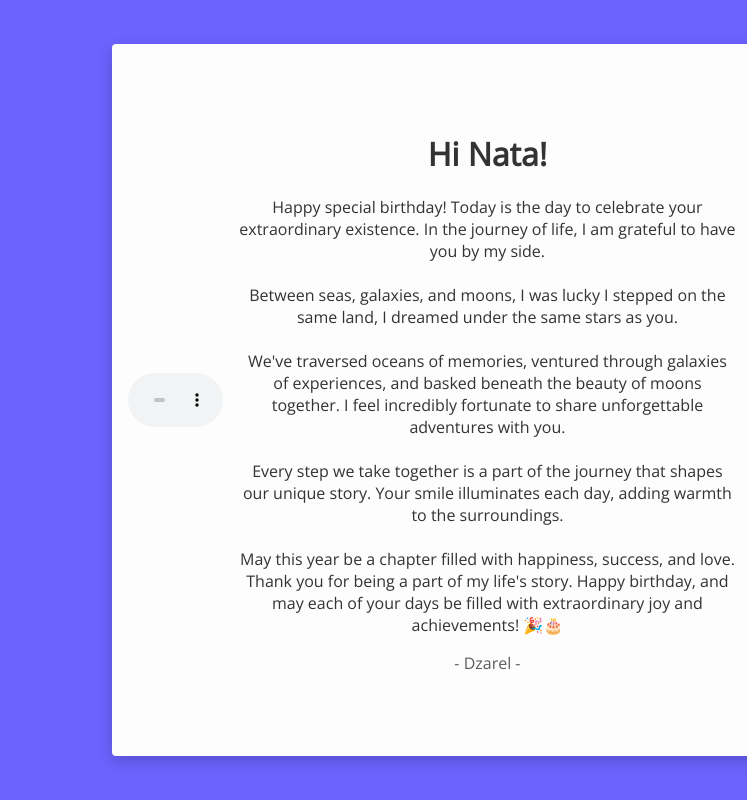
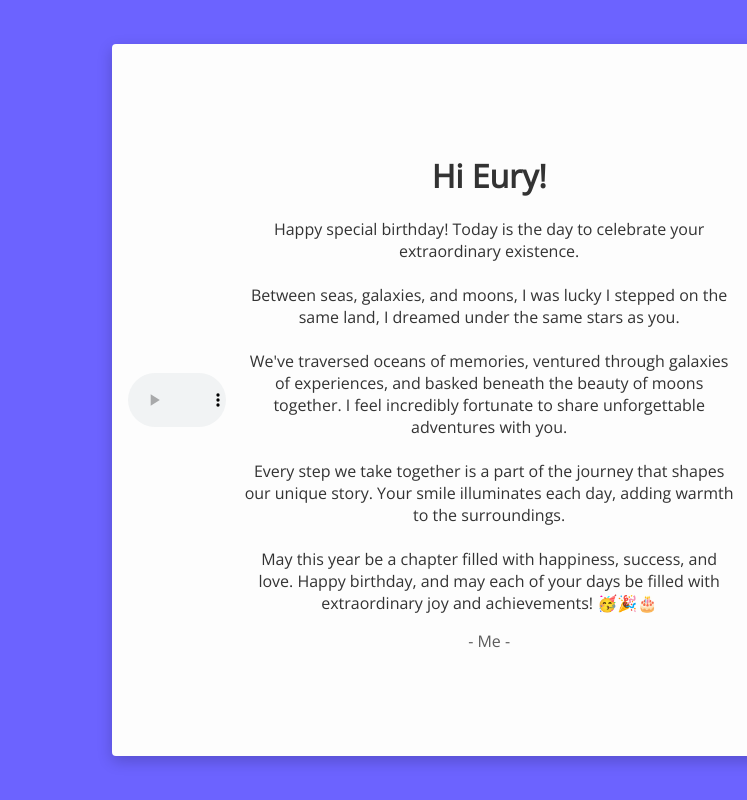
Before and after one commit to Frowcaloe/Birthday-, a plain HTML site: page index.html in a window 1280 px wide. Shown: the full height of the page, 0-747 px from the left. Drawn offline with nearby package versions, Linux system fonts and the light colour scheme.

Commit message:
Update index.html

```diff
--- a/index.html
+++ b/index.html
@@ -9,8 +9,8 @@
   <div class="card">
    <img src="https://github.com/DzarelDeveloper/Img/blob/main/ulangtahun.jpg?raw=true" alt="birthday" class="birthday">
    <div class="text">
-    <h1>Hi Nata!</h1>
-    <p>Happy special birthday! Today is the day to celebrate your extraordinary existence. In the journey of life, I am grateful to have you by my side.
+    <h1>Hi Eury!</h1>
+    <p>Happy special birthday! Today is the day to celebrate your extraordinary existence.
 <br><br>
 Between seas, galaxies, and moons, I was lucky I stepped on the same land, I dreamed under the same stars as you.
 <br><br>
@@ -18,8 +18,8 @@ We've traversed oceans of memories, ventured through galaxies of experiences, an
 <br><br>
 Every step we take together is a part of the journey that shapes our unique story. Your smile illuminates each day, adding warmth to the surroundings.
 <br><br>
-May this year be a chapter filled with happiness, success, and love. Thank you for being a part of my life's story. Happy birthday, and may each of your days be filled with extraordinary joy and achievements! 🎉🎂</p>
-    <p class="muted">- Dzarel -</p>
+May this year be a chapter filled with happiness, success, and love. Happy birthday, and may each of your days be filled with extraordinary joy and achievements! 🥳🎉🎂</p>
+    <p class="muted">- Me -</p>
    </div>
    <div class="space"></div>
    <audio controls autoplay>
```
